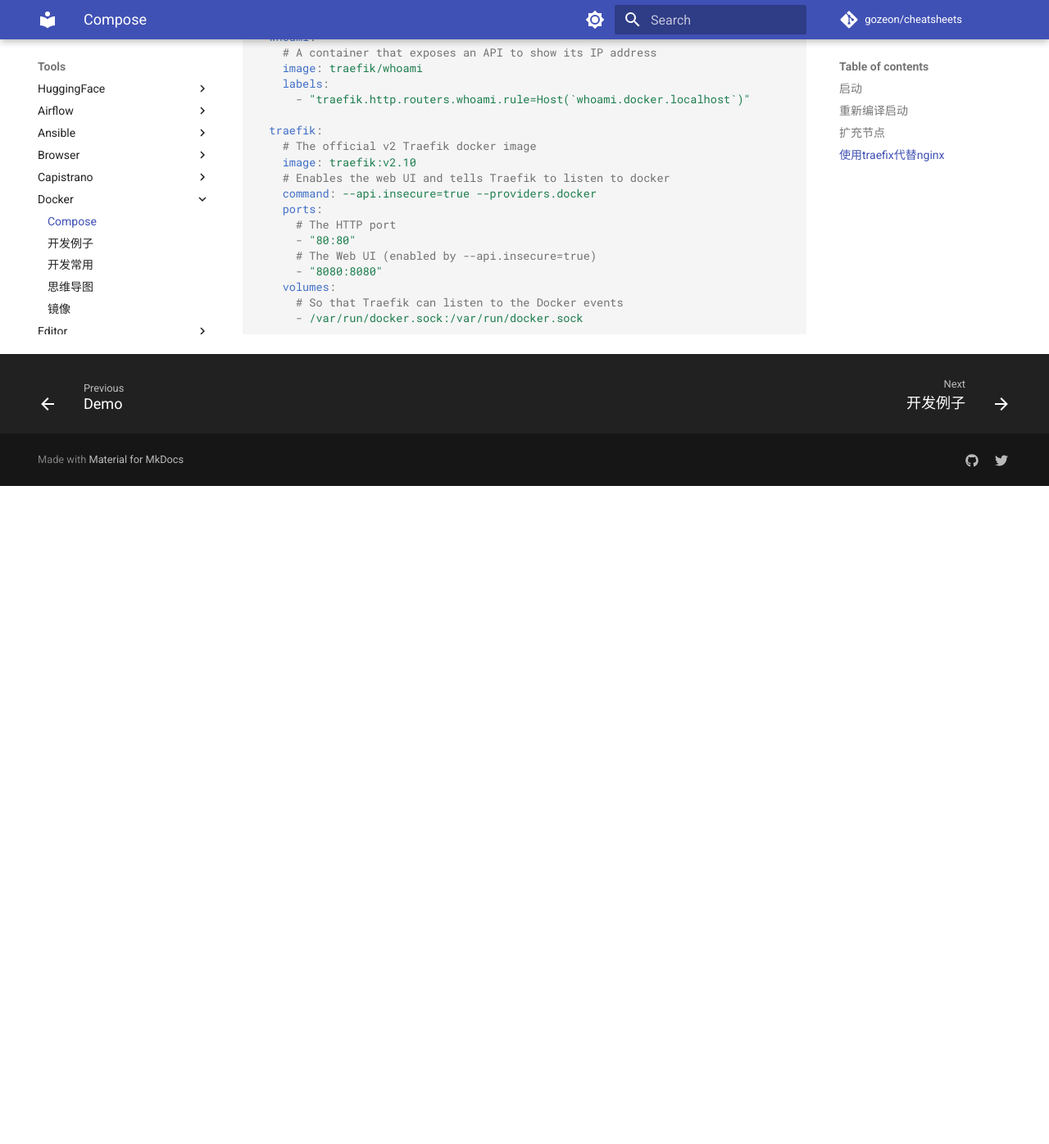
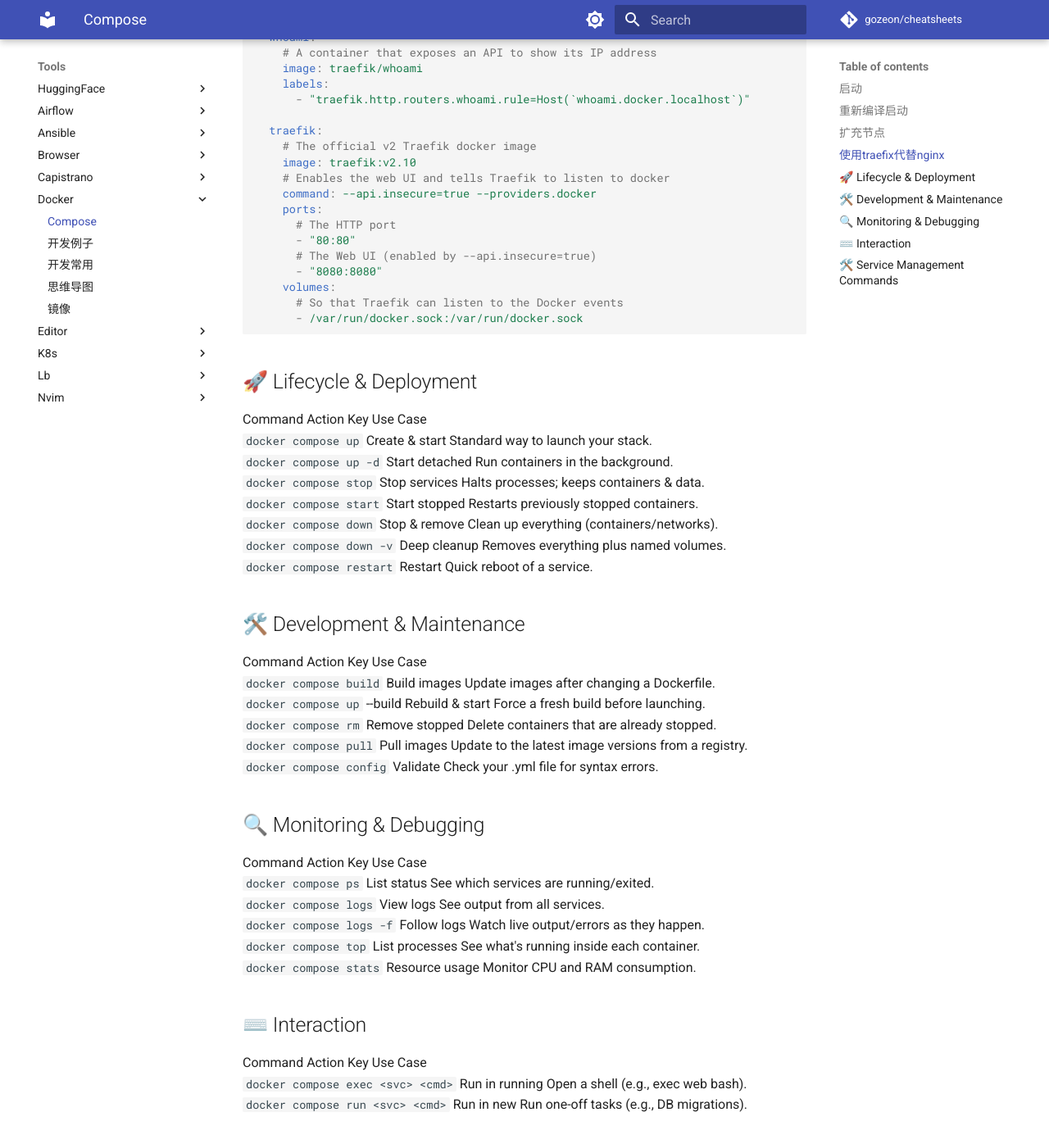
Before and after one commit to gozeon/cheatsheets, an MkDocs documentation site: the page built from docs/tools/docker/compose.md, in a window 1280 px wide and 1400 px high, scrolled down 1159 px. Shown: the top 1396 px of the window at 82% size. Built offline with MkDocs 1.6.1 and Material for MkDocs 9.7.7, drawn with Linux system fonts in a browser that asks for light colours; comment, search, counter and statistics services are not loaded; before the commit the page ends 1752 px from its top, so only the background shows below that; some of the changed text lies outside the part shown.

Commit message:
Update compose.md

````diff
--- a/docs/tools/docker/compose.md
+++ b/docs/tools/docker/compose.md
@@ -66,3 +66,42 @@
       - /var/run/docker.sock:/var/run/docker.sock
 
 ```
+
+## 🚀 Lifecycle & Deployment
+Command	Action	Key Use Case
+`docker compose up`	Create & start	Standard way to launch your stack.
+`docker compose up -d`	Start detached	Run containers in the background.
+`docker compose stop`	Stop services	Halts processes; keeps containers & data.
+`docker compose start`	Start stopped	Restarts previously stopped containers.
+`docker compose down`	Stop & remove	Clean up everything (containers/networks).
+`docker compose down -v`	Deep cleanup	Removes everything plus named volumes.
+`docker compose restart`	Restart	Quick reboot of a service.
+## 🛠️ Development & Maintenance
+Command	Action	Key Use Case
+`docker compose build`	Build images	Update images after changing a Dockerfile.
+`docker compose up` --build	Rebuild & start	Force a fresh build before launching.
+`docker compose rm`	Remove stopped	Delete containers that are already stopped.
+`docker compose pull`	Pull images	Update to the latest image versions from a registry.
+`docker compose config`	Validate	Check your .yml file for syntax errors.
+## 🔍 Monitoring & Debugging
+Command	Action	Key Use Case
+`docker compose ps`	List status	See which services are running/exited.
+`docker compose logs`	View logs	See output from all services.
+`docker compose logs -f`	Follow logs	Watch live output/errors as they happen.
+`docker compose top`	List processes	See what's running inside each container.
+`docker compose stats`	Resource usage	Monitor CPU and RAM consumption.
+## ⌨️ Interaction
+Command	Action	Key Use Case
+`docker compose exec <svc> <cmd>`	Run in running	Open a shell (e.g., exec web bash).
+`docker compose run <svc> <cmd>`	Run in new	Run one-off tasks (e.g., DB migrations).
+
+## 🛠️ Service Management Commands
+Action	Command	What it actually does
+Stop	`docker compose stop <service>`	Halts the processes; container & data stay.
+Stop All	`docker compose stop`	Stops every service in the .yml file.
+Delete	`docker compose rm -s <service>`	Stops and removes the container.
+Delete All	`docker compose down`	Stops/removes all containers and networks.
+Delete + Data	`docker compose down -v`	Stops/removes everything including volumes.
+Recreate	`docker compose up -d --force-recreate <service>`	Destroys the old container and starts a fresh one.
+Rebuild & Recreate	`docker compose up -d --build <service>`	Rebuilds the image first, then recreates.
+Recreate Clean	`docker compose up -d --no-deps --force-recreate <service>`	Recreates ONLY that service (ignores linked ones).
````
